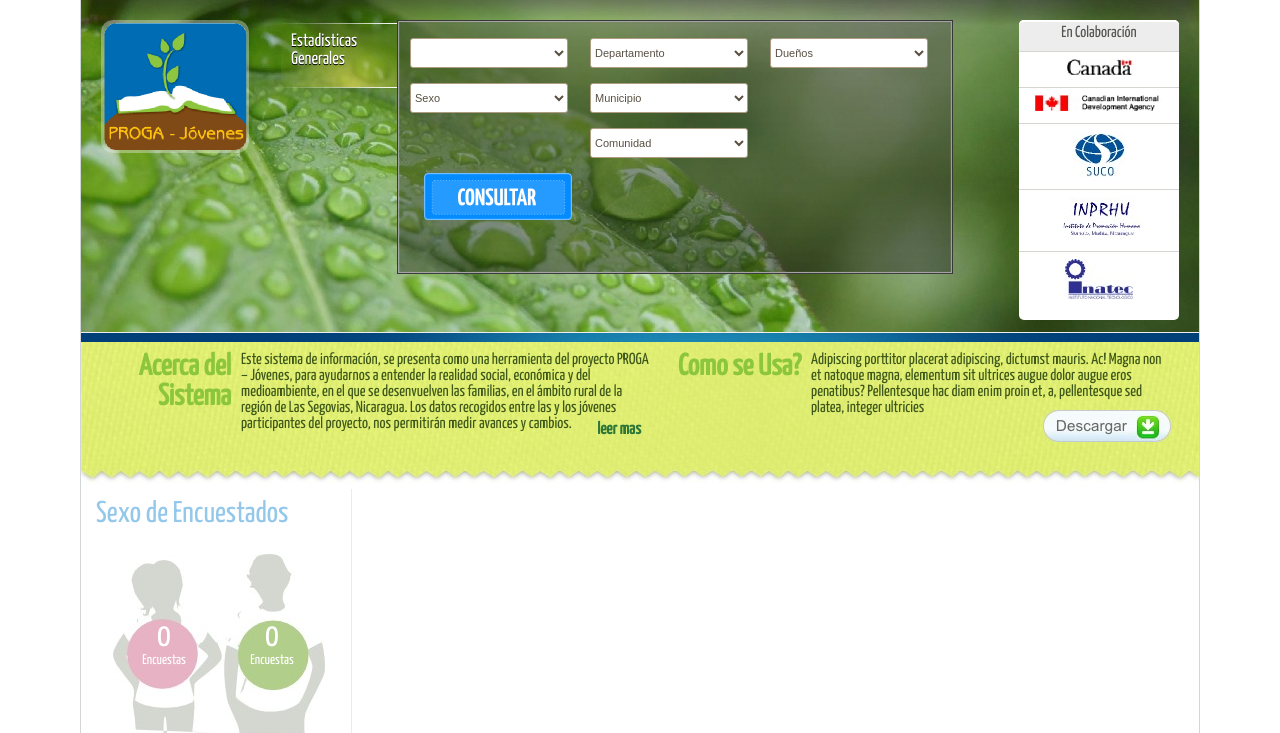
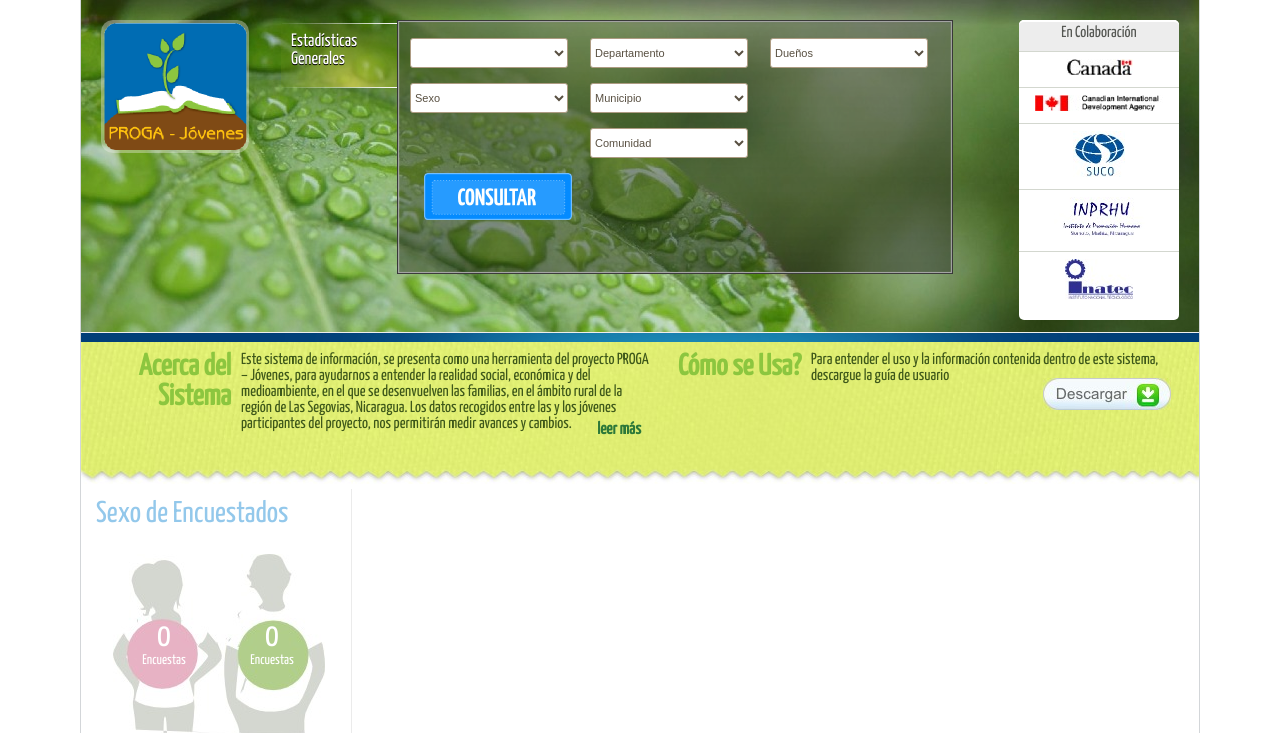
Before and after one commit to CARocha/suco_proga, a Django app: page / in a window 1280 px wide. Shown: the part 56-789 px from the top of the page. Run offline with Django 3.2, Linux system fonts and the light colour scheme; data comes from the database, SQL or seed files in the repository; data that the repository does not hold is empty; parts of the project's set-up code (start-up, migrations or seed data) failed here and were passed over; some libraries are stand-ins or nearby versions.

Commit message:
cambion de imagenes y correcciones ortograficas

```diff
--- a/suco/templates/familias/educacion.html
+++ b/suco/templates/familias/educacion.html
@@ -23,7 +23,7 @@
             yAxis: {
                 min: 0,
                 title: {
-                    text: 'Porcentajes (que dijeron Si)'
+                    text: 'Porcentajes (que dijeron Sí)'
                 }
             },
 
@@ -238,7 +238,7 @@ var chart;
 {% include "filtros.html" %}
 
 <div class="contenido fulltabla">
-    <div class="nuevotitulo"><a href="/menu" id="volver">&#9668; MENU | </a>FAMILIA &raquo; Educación <div class="secciones"><a href="/educacion" class="optionsbutton selected">Educacion</a><a href="/salud" class="optionsbutton">Salud</a><a href="/luz"class="optionsbutton">Luz</a><a href="/agua"class="optionsbutton">Agua</a></div></div>
+    <div class="nuevotitulo"><a href="/menu" id="volver">&#9668; MENU | </a>FAMILIA &raquo; Educación <div class="secciones"><a href="/educacion" class="optionsbutton selected">Educación</a><a href="/salud" class="optionsbutton">Salud</a><a href="/luz"class="optionsbutton">Luz</a><a href="/agua"class="optionsbutton">Agua</a></div></div>
 	<a href="#" class="exportar guardarXLS" onclick="exportarXLS('modalidad'); return false;"></a>
 	<div class="clean"></div>
 <div id="modalidad">
--- a/suco/templates/index.html
+++ b/suco/templates/index.html
@@ -78,7 +78,7 @@
             <div id="column2">
                 <div id ="menuformindex">
 <!--                    <a href="#">Consulta de indicadores</a>-->
-                    <a href="/general">Estadisticas Generales</a>
+                    <a href="/general">Estadísticas Generales</a>
                 </div>
                 <div id="formindex">
                     <form action="." method="POST">
@@ -125,10 +125,10 @@
         <div class="tituloverde">Acerca del Sistema</div>Este sistema de información, se presenta como una herramienta del proyecto PROGA – Jóvenes, para
 ayudarnos a entender la realidad social, económica y del medioambiente, en el que se desenvuelven las
 familias, en el ámbito rural de la región de Las Segovias, Nicaragua. Los datos recogidos entre las y los
-jóvenes participantes del proyecto, nos permitirán medir avances y cambios.<br> <a style="font-weight:bold; color:#2D7839; float:right;margin-right:10px;margin-top:-10px;font-size:17px;"href="/acerca">leer mas</a>
+jóvenes participantes del proyecto, nos permitirán medir avances y cambios.<br> <a style="font-weight:bold; color:#2D7839; float:right;margin-right:10px;margin-top:-10px;font-size:17px;"href="/acerca">leer más</a>
     </div>
     <div id="ayuda">
-        <div class="tituloverde">Como se Usa?</div>Adipiscing porttitor placerat adipiscing, dictumst mauris. Ac! Magna non et natoque magna, elementum sit ultrices augue dolor augue eros penatibus? Pellentesque hac diam enim proin et, a, pellentesque sed platea, integer ultricies
+        <div class="tituloverde">Cómo se Usa?</div>Para entender el uso y la información contenida dentro de este sistema, descargue la guía de usuario
         <a href="#"><img src="{{STATIC_URL}}img/descargar_ayuda.jpg" align="right" style="margin-top:10px;"></a>
     </div>
     <div class="clean"></div>
```
Also changed, not shown: suco/templates/encuestas/generales.html (+8 -8 lines), suco/static_media/files/img/joven1.jpg, suco/static_media/files/img/joven2.jpg, suco/static_media/files/img/joven3.jpg.
